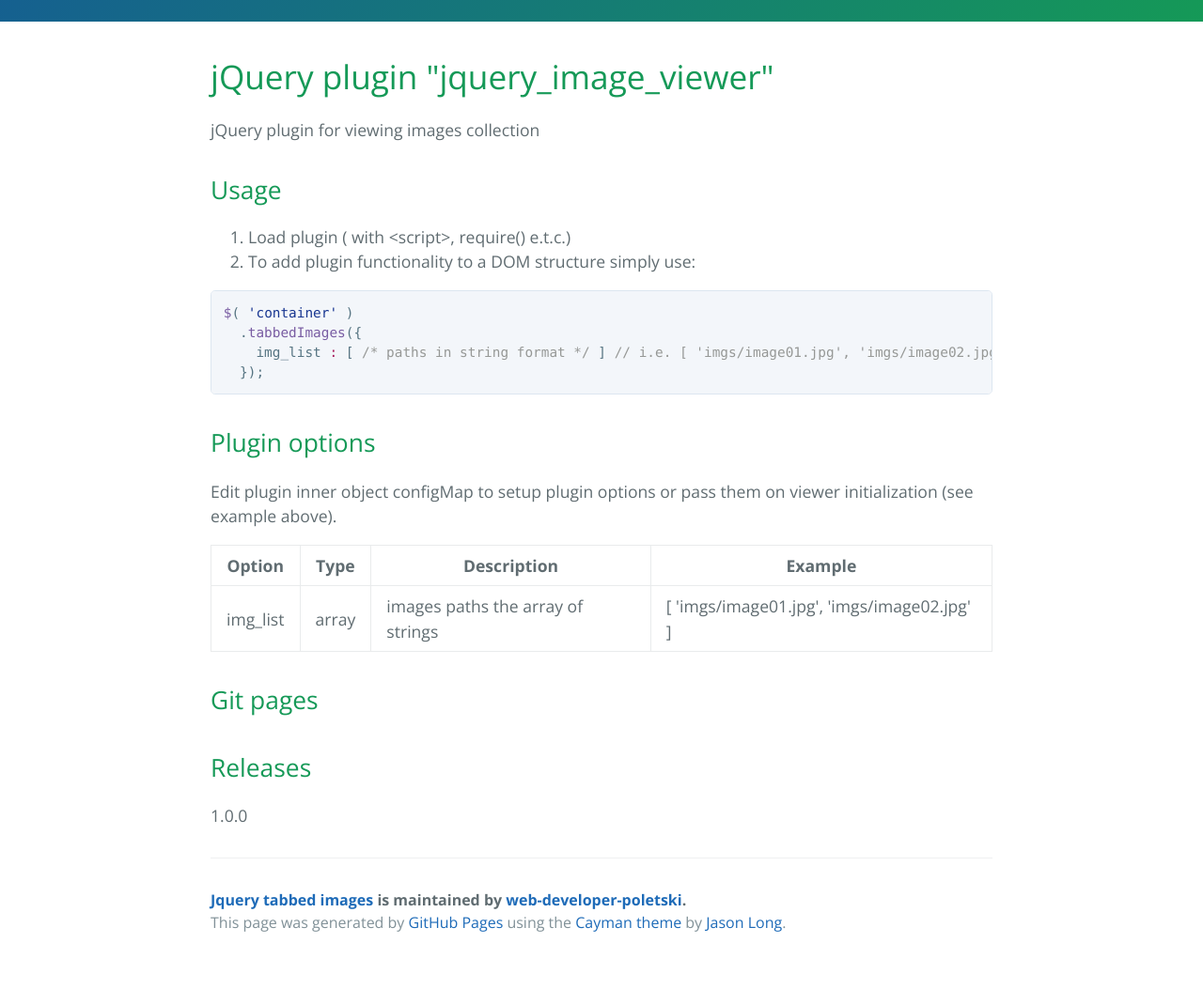
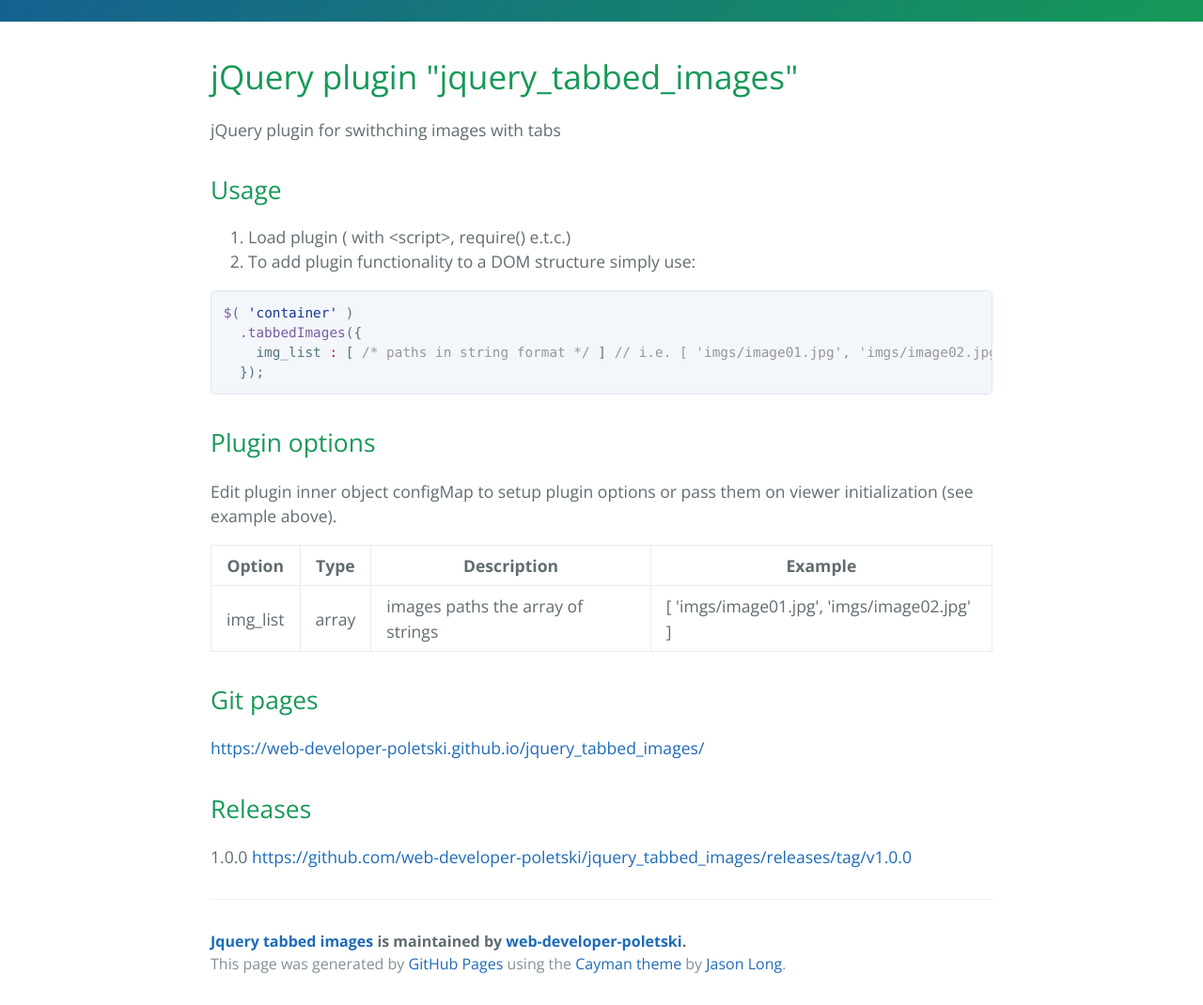
Before and after one commit to genepoletski/jquery_tabbed_images, a plain HTML site: page index.html in a window 1280 px wide. Shown: the part 360-1430 px from the top of the page at 94% size. Before the commit the page ends 1386 px from the top, so only its background shows below. Drawn offline with nearby package versions, Linux system fonts and the light colour scheme.

Commit message:
Create master branch via GitHub

```diff
--- a/index.html
+++ b/index.html
@@ -20,9 +20,9 @@
 
     <section class="main-content">
       <h1>
-<a id="jquery-plugin-jquery_image_viewer" class="anchor" href="#jquery-plugin-jquery_image_viewer" aria-hidden="true"><span aria-hidden="true" class="octicon octicon-link"></span></a>jQuery plugin "jquery_image_viewer"</h1>
+<a id="jquery-plugin-jquery_tabbed_images" class="anchor" href="#jquery-plugin-jquery_tabbed_images" aria-hidden="true"><span aria-hidden="true" class="octicon octicon-link"></span></a>jQuery plugin "jquery_tabbed_images"</h1>
 
-<p>jQuery plugin for viewing images collection</p>
+<p>jQuery plugin for swithching images with tabs</p>
 
 <h2>
 <a id="usage" class="anchor" href="#usage" aria-hidden="true"><span aria-hidden="true" class="octicon octicon-link"></span></a>Usage</h2>
@@ -64,10 +64,12 @@
 <h2>
 <a id="git-pages" class="anchor" href="#git-pages" aria-hidden="true"><span aria-hidden="true" class="octicon octicon-link"></span></a>Git pages</h2>
 
+<p><a href="https://web-developer-poletski.github.io/jquery_tabbed_images/">https://web-developer-poletski.github.io/jquery_tabbed_images/</a></p>
+
 <h2>
 <a id="releases" class="anchor" href="#releases" aria-hidden="true"><span aria-hidden="true" class="octicon octicon-link"></span></a>Releases</h2>
 
-<p>1.0.0</p>
+<p>1.0.0 <a href="https://github.com/web-developer-poletski/jquery_tabbed_images/releases/tag/v1.0.0">https://github.com/web-developer-poletski/jquery_tabbed_images/releases/tag/v1.0.0</a></p>
 
       <footer class="site-footer">
         <span class="site-footer-owner"><a href="https://github.com/web-developer-poletski/jquery_tabbed_images">Jquery tabbed images</a> is maintained by <a href="https://github.com/web-developer-poletski">web-developer-poletski</a>.</span>
```
Also changed, not shown: params.json (+1 -1 lines).
